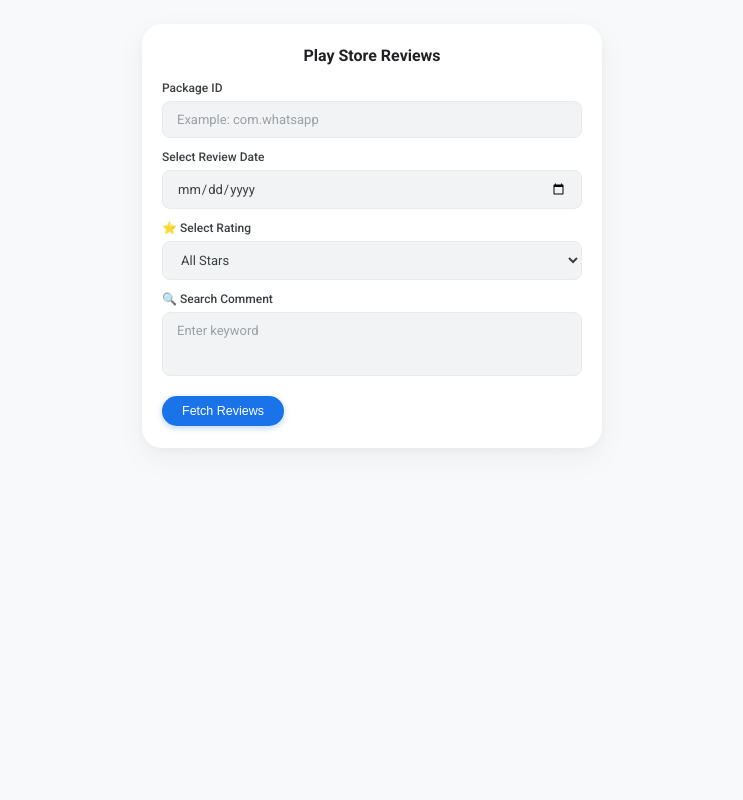
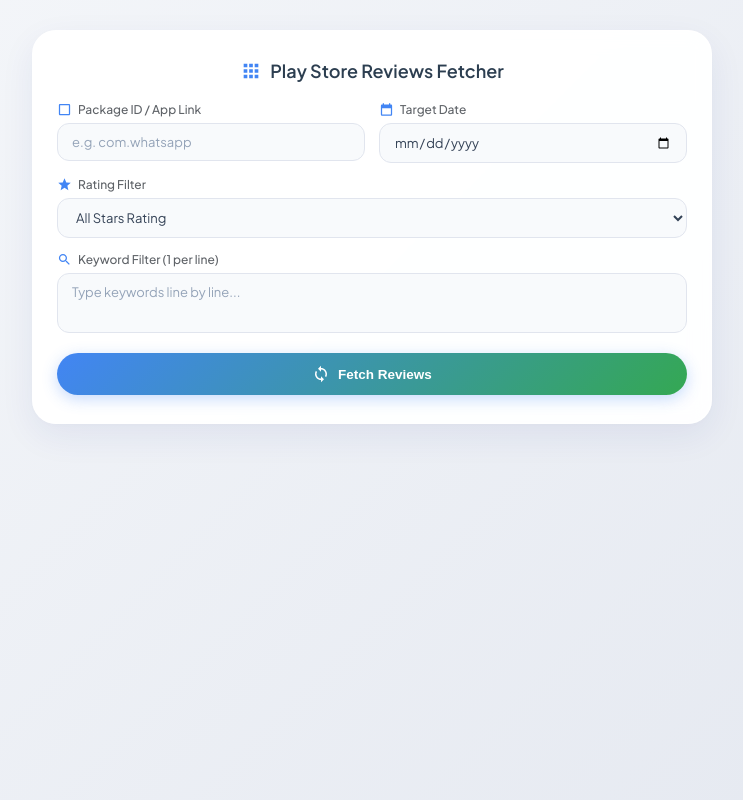
Before and after one commit to review-nest/review-fetcher, a Flask app: page / in a window 1280 px wide. Shown: the whole page, without its empty margins (268-1011 px from the left). Run offline with Flask 3, Linux system fonts and the light colour scheme; some libraries are stand-ins or nearby versions.

Commit message:
Update index.html

```diff
--- a/templates/index.html
+++ b/templates/index.html
@@ -3,12 +3,12 @@
 <head>
     <meta charset="UTF-8">
     <meta name="viewport" content="width=device-width, initial-scale=1.0">
-    <title>Play Store Reviews</title>
+    <title>Play Store Review Fetcher</title>
 
-    <!-- Google Sans / Roboto Font Match -->
+    <!-- Google Sans / Roboto Font -->
     <link rel="preconnect" href="https://fonts.googleapis.com">
     <link rel="preconnect" href="https://fonts.gstatic.com" crossorigin>
-    <link href="https://fonts.googleapis.com/css2?family=Roboto:ital,wght@0,400;0,500;0,700;1,400&display=swap" rel="stylesheet">
+    <link href="https://fonts.googleapis.com/css2?family=Plus+Jakarta+Sans:wght@400;500;600&family=Roboto:wght@300;400;500&display=swap" rel="stylesheet">
 
     <!-- PDF Export Library -->
     <script src="https://cdnjs.cloudflare.com/ajax/libs/html2pdf.js/0.10.1/html2pdf.bundle.min.js"></script>
@@ -21,212 +21,259 @@
         }
 
         body {
-            background-color: #f8f9fa;
-            font-family: 'Roboto', sans-serif;
-            padding: 24px 12px;
+            background: linear-gradient(135deg, #f5f7fa 0%, #e4e8f0 100%);
+            font-family: 'Plus Jakarta Sans', 'Roboto', sans-serif;
+            padding: 30px 15px;
             color: #202124;
             display: flex;
             justify-content: center;
+            min-height: 100vh;
         }
 
         .main-wrapper {
             width: 100%;
-            max-width: 460px;
+            max-width: 680px; /* Desktop Style Width for Crisp View */
         }
 
-        /* ==========================================
-           FIRST IMAGE MATCH: FORM CARD (CUTE & CLEAN)
-           ========================================== */
+        /* ========================================================
+           AESTHETIC & CUTE PROFESSIONAL FORM DESIGN
+           ======================================================== */
         .form-card {
-            background: #ffffff;
-            padding: 22px 20px;
-            border-radius: 20px;
-            box-shadow: 0 10px 30px rgba(0, 0, 0, 0.05), 0 2px 8px rgba(0, 0, 0, 0.03);
-            margin-bottom: 20px;
+            background: rgba(255, 255, 255, 0.95);
+            backdrop-filter: blur(10px);
+            padding: 28px 24px;
+            border-radius: 24px;
+            box-shadow: 0 12px 35px rgba(31, 38, 135, 0.07), 0 2px 10px rgba(0, 0, 0, 0.02);
+            border: 1px solid rgba(255, 255, 255, 0.8);
+            margin-bottom: 24px;
         }
 
         .form-title {
             text-align: center;
-            font-size: 16px;
-            font-weight: 700;
-            color: #202124;
-            margin-bottom: 16px;
+            font-size: 18px;
+            font-weight: 600;
+            color: #2c3e50;
+            margin-bottom: 20px;
+            display: flex;
+            align-items: center;
+            justify-content: center;
+            gap: 8px;
+        }
+
+        .form-grid {
+            display: grid;
+            grid-template-columns: 1fr 1fr;
+            gap: 14px;
         }
 
         .form-group {
-            margin-bottom: 12px;
+            display: flex;
+            flex-direction: column;
+        }
+
+        .form-group.full-width {
+            grid-column: span 2;
         }
 
         .form-label {
-            display: block;
+            display: flex;
+            align-items: center;
+            gap: 6px;
             font-size: 12px;
             font-weight: 500;
-            color: #3c4043;
+            color: #5f6368;
             margin-bottom: 6px;
+        }
+
+        .form-label svg {
+            width: 15px;
+            height: 15px;
+            fill: #4285f4;
         }
 
         .form-input, .form-select, .form-textarea {
             width: 100%;
             padding: 10px 14px;
-            border: 1px solid #e8eaed;
-            border-radius: 8px;
-            background-color: #f1f3f4;
+            border: 1.5px solid #e1e5ee;
+            border-radius: 12px;
+            background-color: #f8fafc;
             font-family: inherit;
             font-size: 13px;
-            color: #3c4043;
-            transition: all 0.2s ease;
+            color: #334155;
+            transition: all 0.25s cubic-bezier(0.4, 0, 0.2, 1);
         }
 
         .form-input::placeholder, .form-textarea::placeholder {
-            color: #9aa0a6;
+            color: #94a3b8;
         }
 
         .form-input:focus, .form-select:focus, .form-textarea:focus {
             outline: none;
             background-color: #ffffff;
-            border-color: #1a73e8;
-            box-shadow: 0 0 0 2px rgba(26, 115, 232, 0.15);
+            border-color: #4285f4;
+            box-shadow: 0 0 0 4px rgba(66, 133, 244, 0.12);
         }
 
         .form-textarea {
-            height: 64px;
+            height: 60px;
             resize: none;
         }
 
         .fetch-btn-pill {
-            display: inline-block;
-            padding: 8px 20px;
-            background-color: #1a73e8;
+            grid-column: span 2;
+            padding: 12px 24px;
+            background: linear-gradient(135deg, #4285f4 0%, #34a853 100%);
             color: #ffffff;
             border: none;
-            border-radius: 20px;
-            font-size: 12.5px;
-            font-weight: 500;
+            border-radius: 30px;
+            font-size: 13.5px;
+            font-weight: 600;
             cursor: pointer;
-            box-shadow: 0 2px 6px rgba(26, 115, 232, 0.3);
-            transition: background 0.2s;
-            margin-top: 4px;
+            box-shadow: 0 4px 15px rgba(66, 133, 244, 0.3);
+            transition: transform 0.2s, box-shadow 0.2s;
+            display: flex;
+            align-items: center;
+            justify-content: center;
+            gap: 8px;
+            margin-top: 6px;
         }
 
         .fetch-btn-pill:hover {
-            background-color: #1557b0;
+            transform: translateY(-1px);
+            box-shadow: 0 6px 20px rgba(66, 133, 244, 0.4);
         }
 
-        /* LOADING OVERLAY */
+        /* ========================================================
+           AESTHETIC HIGH-TECH LOADING OVERLAY
+           ======================================================== */
         #loading-overlay {
             display: none;
             position: fixed;
             top: 0; left: 0; width: 100%; height: 100%;
-            background: rgba(255, 255, 255, 0.85);
+            background: rgba(255, 255, 255, 0.88);
+            backdrop-filter: blur(8px);
             z-index: 9999;
             flex-direction: column;
             align-items: center;
             justify-content: center;
         }
 
-        .spinner {
-            width: 36px;
-            height: 36px;
-            border: 3px solid #e8eaed;
-            border-top: 3px solid #1a73e8;
+        .aesthetic-spinner {
+            width: 48px;
+            height: 48px;
             border-radius: 50%;
-            animation: spin 0.8s linear infinite;
+            background: conic-gradient(#0000 10%, #4285f4);
+            -webkit-mask: radial-gradient(farthest-side, #0000 calc(100% - 4px), #000 0);
+            animation: spin 0.75s infinite linear;
         }
 
         @keyframes spin {
-            0% { transform: rotate(0deg); }
-            100% { transform: rotate(360deg); }
+            to { transform: rotate(1turn); }
         }
 
-        /* TOOLBAR - PDF ONLY */
+        .loading-text {
+            margin-top: 14px;
+            font-size: 13px;
+            font-weight: 500;
+            color: #475569;
+            letter-spacing: 0.3px;
+        }
+
+        /* TOOLBAR */
         .action-toolbar {
             display: flex;
             justify-content: space-between;
             align-items: center;
             background: #ffffff;
-            padding: 10px 14px;
-            border-radius: 12px;
-            border: 1px solid #e0e0e0;
-            margin-bottom: 12px;
+            padding: 10px 18px;
+            border-radius: 14px;
+            border: 1px solid #e2e8f0;
+            margin-bottom: 16px;
         }
 
         .download-btn {
-            padding: 6px 14px;
+            padding: 7px 16px;
             font-size: 12px;
             font-weight: 500;
-            border-radius: 6px;
+            border-radius: 20px;
             border: none;
             background: #01875f;
             color: #ffffff;
             cursor: pointer;
+            display: flex;
+            align-items: center;
+            gap: 6px;
+            transition: background 0.2s;
         }
 
-        /* ==========================================
-           SECOND IMAGE MATCH: EXACT PLAY STORE MODAL
-           ========================================== */
+        .download-btn:hover { background: #016c4c; }
+
+        /* ========================================================
+           DESKTOP MODE PLAY STORE MODAL DESIGN (UNLOCKED SCROLL)
+           ======================================================== */
         .play-modal-card {
             background: #ffffff;
-            border-radius: 12px;
+            border-radius: 16px;
             border: 1px solid #dadce0;
-            box-shadow: 0 4px 20px rgba(0, 0, 0, 0.15);
+            box-shadow: 0 8px 30px rgba(0, 0, 0, 0.08);
             overflow: hidden;
         }
 
-        /* FIXED HEADER WITH APP LOGO & NAME */
+        /* LOCKED TOP HEADER */
         .modal-header {
             position: sticky;
             top: 0;
             background: #ffffff;
-            z-index: 10;
+            z-index: 100;
             display: flex;
             align-items: center;
             justify-content: space-between;
-            padding: 14px 16px;
-            border-bottom: 1px solid #e0e0e0;
+            padding: 16px 20px;
+            border-bottom: 1px solid #f0f0f0;
         }
 
         .modal-header-left {
             display: flex;
             align-items: center;
-            gap: 12px;
+            gap: 14px;
         }
 
         .app-logo {
-            width: 36px;
-            height: 36px;
-            border-radius: 8px;
+            width: 40px;
+            height: 40px;
+            border-radius: 10px;
             object-fit: cover;
         }
 
+        /* LIGHT WEIGHT APPTITLE (NOT HEAVY BOLD) */
         .modal-app-title {
             font-size: 15px;
-            font-weight: 700;
+            font-weight: 500;
             color: #202124;
-            line-height: 1.2;
+            line-height: 1.25;
         }
 
         .modal-app-sub {
-            font-size: 11.5px;
+            font-size: 12px;
             color: #5f6368;
-            margin-top: 1px;
+            margin-top: 2px;
+            font-weight: 400;
         }
 
         .modal-close-icon {
-            font-size: 18px;
+            font-size: 20px;
             color: #5f6368;
             cursor: pointer;
         }
 
-        /* REVIEWS CONTAINER */
+        /* CONTINUOUS UNLOCKED REVIEWS CONTAINER */
         .reviews-list {
-            padding: 4px 16px 12px 16px;
-            max-height: 520px;
-            overflow-y: auto;
+            padding: 8px 20px 20px 20px;
         }
 
-        /* SINGLE REVIEW ITEM */
+        /* DESKTOP STYLE SINGLE REVIEW ROW */
         .ps-review-item {
-            padding: 12px 0;
+            padding: 14px 0;
             border-bottom: 1px solid #f1f3f4;
         }
 
@@ -243,36 +290,37 @@
         .ps-user-info {
             display: flex;
             align-items: center;
-            gap: 10px;
+            gap: 12px;
         }
 
-        /* INITIAL CIRCLE AVATAR */
+        /* CIRCLE AVATAR */
         .avatar-circle {
-            width: 28px;
-            height: 28px;
+            width: 30px;
+            height: 30px;
             border-radius: 50%;
             color: #ffffff;
             font-size: 13px;
-            font-weight: 500;
+            font-weight: 400;
             display: flex;
             align-items: center;
             justify-content: center;
             text-transform: uppercase;
         }
 
-        /* BOLD USERNAME AS IN IMAGE */
+        /* NORMAL WEIGHT USERNAME (DESKTOP MODE MATCH) */
         .ps-username {
-            font-size: 12.5px;
-            font-weight: 700;
+            font-size: 13px;
+            font-weight: 400;
             color: #202124;
         }
 
         .ps-three-dots {
             color: #5f6368;
-            font-size: 14px;
+            font-size: 15px;
+            cursor: pointer;
         }
 
-        /* RATING STARS & DATE */
+        /* RATING & DATE */
         .ps-rating-row {
             display: flex;
             align-items: center;
@@ -282,82 +330,101 @@
 
         .ps-stars {
             color: #01875f; /* Play Store Green */
-            font-size: 10px;
-            letter-spacing: 0.5px;
+            font-size: 10.5px;
+            letter-spacing: 1px;
         }
 
         .ps-date {
-            font-size: 10.5px;
+            font-size: 11px;
             color: #5f6368;
+            font-weight: 400;
         }
 
-        /* REVIEW TEXT CONTENT */
+        /* REVIEW TEXT */
         .ps-comment {
-            font-size: 12px;
-            color: #202124;
-            margin: 6px 0 8px 0;
-            line-height: 1.45;
+            font-size: 12.5px;
+            color: #3c4043;
+            margin: 6px 0 10px 0;
+            line-height: 1.5;
+            font-weight: 400;
             word-break: break-word;
         }
 
-        /* HELPFUL FEEDBACK ROW */
+        /* HELPFUL ROW */
         .ps-helpful-row {
             display: flex;
             align-items: center;
             gap: 12px;
-            margin-top: 4px;
         }
 
         .ps-helpful-text {
-            font-size: 11px;
+            font-size: 11.5px;
             color: #5f6368;
+            font-weight: 400;
         }
 
         .ps-action-btns {
             display: flex;
-            gap: 6px;
+            gap: 8px;
         }
 
         .ps-pill-btn {
             background: #ffffff;
             border: 1px solid #dadce0;
-            border-radius: 12px;
-            padding: 3px 14px;
+            border-radius: 16px;
+            padding: 3px 16px;
             font-size: 11px;
             color: #3c4043;
             cursor: pointer;
+            font-weight: 400;
+        }
+
+        @media (max-width: 600px) {
+            .form-grid { grid-template-columns: 1fr; }
+            .form-group.full-width, .fetch-btn-pill { grid-column: span 1; }
         }
     </style>
 </head>
 
 <body>
 
-    <!-- LOADING OVERLAY -->
+    <!-- AESTHETIC SPINNER -->
     <div id="loading-overlay">
-        <div class="spinner"></div>
-        <div style="margin-top: 10px; font-size: 12px; color: #3c4043;">Fetching Reviews...</div>
+        <div class="aesthetic-spinner"></div>
+        <div class="loading-text">Fetching Play Store Reviews...</div>
     </div>
 
     <div class="main-wrapper">
 
-        <!-- FIRST IMAGE STYLE FORM -->
+        <!-- CUTE & AESTHETIC FORM WITH ICONS -->
         <div class="form-card">
-            <div class="form-title">Play Store Reviews</div>
+            <div class="form-title">
+                <svg width="22" height="22" viewBox="0 0 24 24" fill="#4285f4"><path d="M4 8h4V4H4v4zm6 12h4v-4h-4v4zm-6 0h4v-4H4v4zm0-6h4v-4H4v4zm6 0h4v-4h-4v4zm6-10v4h4V4h-4zm-6 4h4V4h-4v4zm6 6h4v-4h-4v4zm0 6h4v-4h-4v4z"/></svg>
+                Play Store Reviews Fetcher
+            </div>
 
             <form method="POST" id="review-form">
+                <div class="form-grid">
+
                     <div class="form-group">
-                    <label class="form-label">Package ID</label>
+                        <label class="form-label">
+                            <svg viewBox="0 0 24 24"><path d="M19 3H5c-1.1 0-2 .9-2 2v14c0 1.1.9 2 2 2h14c1.1 0 2-.9 2-2V5c0-1.1-.9-2-2-2zm0 16H5V5h14v14z"/></svg>
+                            Package ID / App Link
+                        </label>
                         <input
                             type="text"
                             class="form-input"
                             name="package"
-                        placeholder="Example: com.whatsapp"
+                            placeholder="e.g. com.whatsapp"
                             value="{{ package if package else '' }}"
                             required>
                     </div>
 
                     <div class="form-group">
-                    <label class="form-label">Select Review Date</label>
+                        <label class="form-label">
+                            <svg viewBox="0 0 24 24"><path d="M19 4h-1V2h-2v2H8V2H6v2H5c-1.11 0-1.99.9-1.99 2L3 20c0 1.1.89 2 2 2h14c1.1 0 2-.9 2-2V6c0-1.1-.9-2-2-2zm0 16H5V10h14v10z"/></svg>
+                            Target Date
+                        </label>
                         <input
                             type="date"
                             class="form-input"
@@ -366,10 +433,13 @@
                             required>
                     </div>
 
-                <div class="form-group">
-                    <label class="form-label">⭐ Select Rating</label>
+                    <div class="form-group full-width">
+                        <label class="form-label">
+                            <svg viewBox="0 0 24 24"><path d="M12 17.27L18.18 21l-1.64-7.03L22 9.24l-7.19-.61L12 2 9.19 8.63 2 9.24l5.46 4.73L5.82 21z"/></svg>
+                            Rating Filter
+                        </label>
                         <select class="form-select" name="rating">
-                        <option value="" {% if not request.form.get('rating') %}selected{% endif %}>All Stars</option>
+                            <option value="" {% if not request.form.get('rating') %}selected{% endif %}>All Stars Rating</option>
                             <option value="5" {% if request.form.get('rating') == '5' %}selected{% endif %}>5 Stars</option>
                             <option value="4" {% if request.form.get('rating') == '4' %}selected{% endif %}>4 Stars</option>
                             <option value="3" {% if request.form.get('rating') == '3' %}selected{% endif %}>3 Stars</option>
@@ -378,15 +448,23 @@
                         </select>
                     </div>
 
-                <div class="form-group">
-                    <label class="form-label">🔍 Search Comment</label>
+                    <div class="form-group full-width">
+                        <label class="form-label">
+                            <svg viewBox="0 0 24 24"><path d="M15.5 14h-.79l-.28-.27C15.41 12.59 16 11.11 16 9.5 16 5.91 13.09 3 9.5 3S3 5.91 3 9.5 5.91 16 9.5 16c1.61 0 3.09-.59 4.23-1.57l.27.28v.79l5 4.99L20.49 19l-4.99-5zm-6 0C7.01 14 5 11.99 5 9.5S7.01 5 9.5 5 14 7.01 14 9.5 11.99 14 9.5 14z"/></svg>
+                            Keyword Filter (1 per line)
+                        </label>
                         <textarea
                             class="form-textarea"
                             name="keyword"
-                        placeholder="Enter keyword">{{ request.form.get('keyword', '') }}</textarea>
+                            placeholder="Type keywords line by line...">{{ request.form.get('keyword', '') }}</textarea>
                     </div>
 
-                <button type="submit" class="fetch-btn-pill">Fetch Reviews</button>
+                    <button type="submit" class="fetch-btn-pill">
+                        <svg width="18" height="18" viewBox="0 0 24 24" fill="#ffffff"><path d="M12 4V1L8 5l4 4V6c3.31 0 6 2.69 6 6 0 1.01-.25 1.97-.7 2.8l1.46 1.46C19.54 15.03 20 13.57 20 12c0-4.42-3.58-8-8-8zm0 14c-3.31 0-6-2.69-6-6 0-1.01.25-1.97.7-2.8L5.24 7.74C4.46 8.97 4 10.43 4 12c0 4.42 3.58 8 8 8v3l4-4-4-4v3z"/></svg>
+                        Fetch Reviews
+                    </button>
+
+                </div>
             </form>
         </div>
 
@@ -394,14 +472,16 @@
 
             <!-- EXPORT TOOLBAR -->
             <div class="action-toolbar">
-                <span style="font-size: 12px; color: #3c4043;">Found Reviews: <strong>{{ reviews|length }}</strong></span>
-                <button class="download-btn" onclick="exportToPDF()">📄 Download PDF</button>
+                <span style="font-size: 12.5px; color: #475569;">Matched Reviews: <strong>{{ reviews|length }}</strong></span>
+                <button class="download-btn" onclick="exportToPDF()">
+                    📄 Save as PDF
+                </button>
             </div>
 
-            <!-- SECOND IMAGE EXACT DITTO PLAY STORE DIALOG -->
+            <!-- DESKTOP STYLE MODAL DISPLAY -->
             <div class="play-modal-card" id="export-target">
 
-                <!-- FIXED HEADER WITH DITTO APP LOGO & NAME -->
+                <!-- LOCKED HEADER -->
                 <div class="modal-header">
                     <div class="modal-header-left">
                         {% if app_info and app_info.icon %}
@@ -415,7 +495,7 @@
                     <div class="modal-close-icon">✕</div>
                 </div>
 
-                <!-- REVIEWS LIST -->
+                <!-- UNLOCKED CONTINUOUS REVIEWS LIST -->
                 <div class="reviews-list">
                     {% set colors = ['#689f38', '#2e7d32', '#1565c0', '#ad1457', '#6a1b9a', '#ef6c00'] %}
                     {% for r in reviews %}
```
Lines whose indentation alone changed are shown as unchanged.
